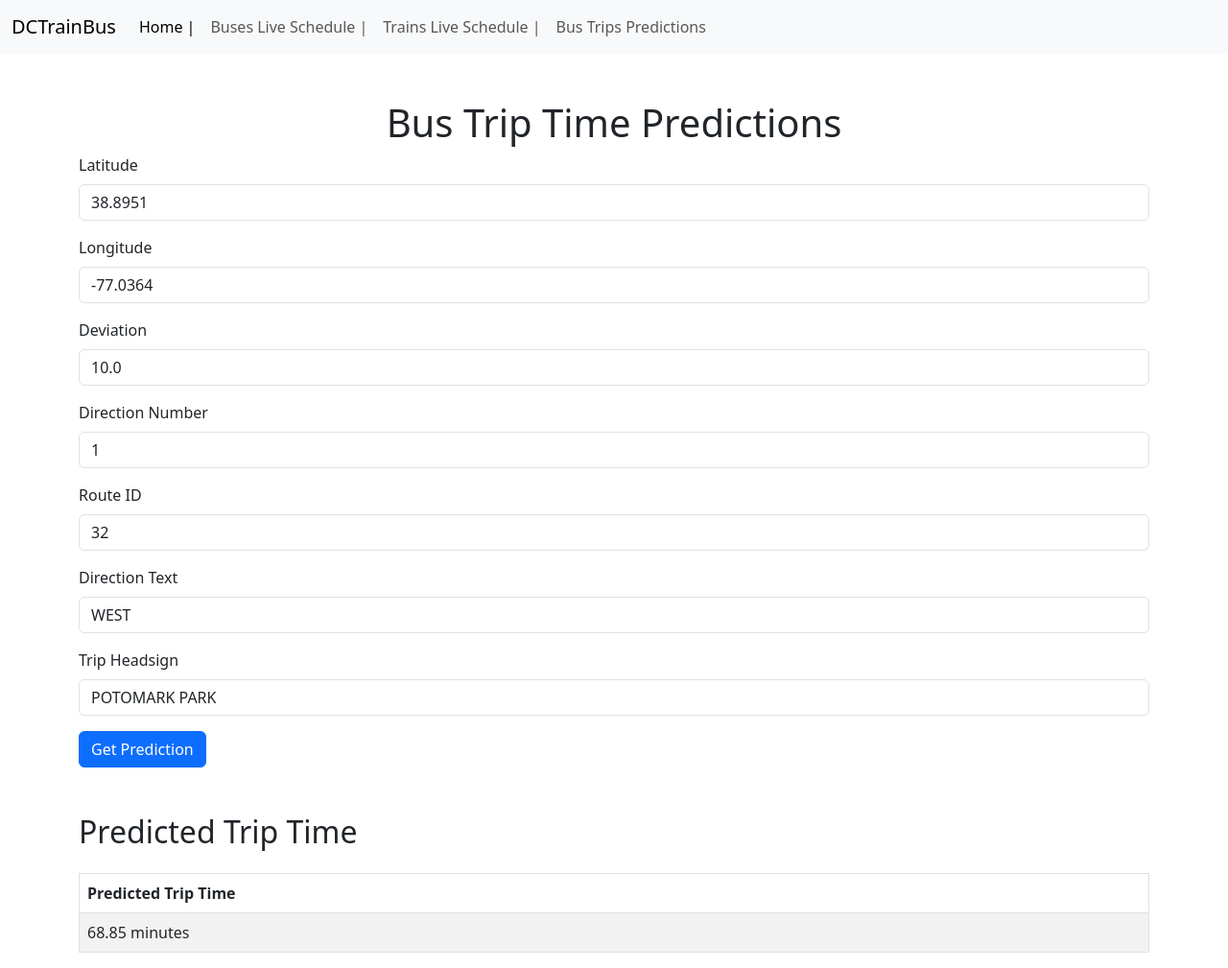
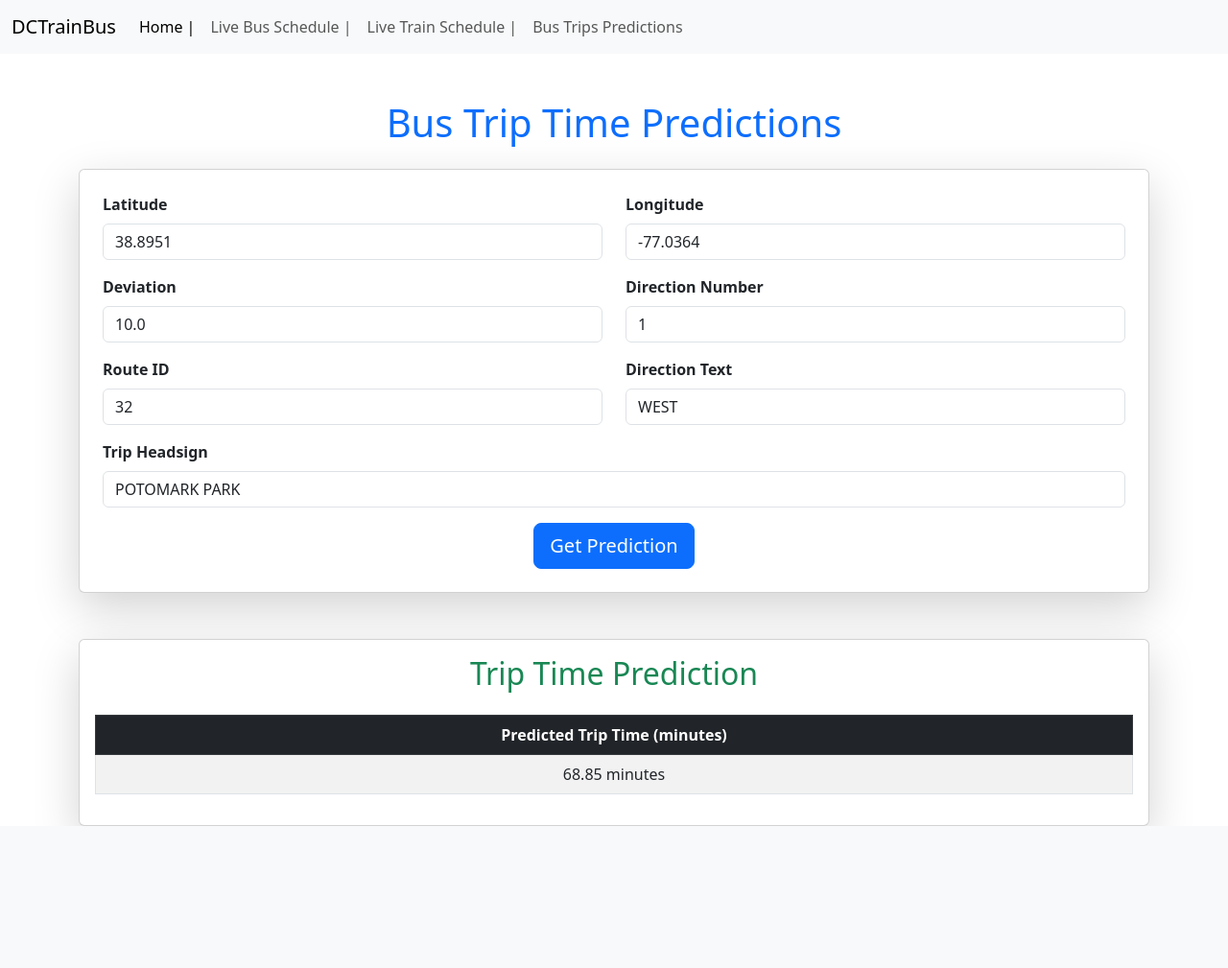
Before and after one commit to ntuifranklin/dcbus, a Flask app: page /buses_trips_predictions in a window 1280 px wide. Shown: the whole page at 96% size. After the commit the page ends 861 px from the top, so only its background shows below. Run offline with Flask 3, Linux system fonts and the light colour scheme; some libraries are stand-ins or nearby versions.

Commit message:
improved the htmltables in buses.html and trains.html

```diff
--- a/templates/base.html
+++ b/templates/base.html
@@ -21,10 +21,10 @@
                         <a class="nav-link active" aria-current="page" href="/">Home |</a>
                     </li>
                     <li class="nav-item">
-                        <a class="nav-link" href="/buses">Buses Live Schedule |</a>
+                        <a class="nav-link" href="/buses">Live Bus Schedule |</a>
                     </li>
                     <li class="nav-item">
-                        <a class="nav-link" href="/trains">Trains Live Schedule |</a>
+                        <a class="nav-link" href="/trains">Live Train Schedule |</a>
                     </li>
 
                     <li class="nav-item">
--- a/templates/bus_predictions.html
+++ b/templates/bus_predictions.html
@@ -1,68 +1,70 @@
 <!-- buses.html -->
 {% extends 'base.html' %}
-{% block title %} Buses Trip Time Predictions{% endblock %}
+{% block title %} Buses Trip Time Predictions {% endblock %}
 
 {% block content %}
-<!-- Display a form that accepts the following data:
-
-new_bus_data = {
-    "Lat": 38.8951,
-    "Lon": -77.0364,
-    "Deviation": 10.0,
-    "DirectionNum": 1,
-    "RouteID": "32",
-    "DirectionText": "WEST",
-    "TripHeadsign": "POTOMAC PARK"
-} and displays the predicted trip time in a table format. -->
 <div class="container mt-5">
-    <h1 class="text-center">Bus Trip Time Predictions</h1>
+    <h1 class="text-center text-primary mb-4">Bus Trip Time Predictions</h1>
+    <div class="card shadow-lg p-4">
         <form method="POST" action="/buses_trips_predictions">
-        <div class="mb-3">
-            <label for="Lat" class="form-label">Latitude</label>
+            <div class="row">
+                <div class="col-md-6 mb-3">
+                    <label for="Lat" class="form-label fw-bold">Latitude</label>
                     <input type="text" class="form-control" id="Lat" name="Lat" value="38.8951" required>
                 </div>
-        <div class="mb-3">
-            <label for="Lon" class="form-label">Longitude</label>
-            <input type="text" class="form-control" id="Lon" name="Lon"  value="-77.0364"  required>
+                <div class="col-md-6 mb-3">
+                    <label for="Lon" class="form-label fw-bold">Longitude</label>
+                    <input type="text" class="form-control" id="Lon" name="Lon" value="-77.0364" required>
+                </div>
+            </div>
+            <div class="row">
+                <div class="col-md-6 mb-3">
+                    <label for="Deviation" class="form-label fw-bold">Deviation</label>
+                    <input type="text" class="form-control" id="Deviation" name="Deviation" value="10.0" required>
+                </div>
+                <div class="col-md-6 mb-3">
+                    <label for="DirectionNum" class="form-label fw-bold">Direction Number</label>
+                    <input type="text" class="form-control" id="DirectionNum" name="DirectionNum" value="1" required>
+                </div>
+            </div>
+            <div class="row">
+                <div class="col-md-6 mb-3">
+                    <label for="RouteID" class="form-label fw-bold">Route ID</label>
+                    <input type="text" class="form-control" id="RouteID" name="RouteID" value="32" required>
+                </div>
+                <div class="col-md-6 mb-3">
+                    <label for="DirectionText" class="form-label fw-bold">Direction Text</label>
+                    <input type="text" class="form-control" id="DirectionText" name="DirectionText" value="WEST" required>
+                </div>
             </div>
             <div class="mb-3">
-            <label for="Deviation" class="form-label">Deviation</label>
-            <input type="text" class="form-control" id="Deviation" name="Deviation"  value="10.0"  required>
+                <label for="TripHeadsign" class="form-label fw-bold">Trip Headsign</label>
+                <input type="text" class="form-control" id="TripHeadsign" name="TripHeadsign" value="POTOMARK PARK" required>
             </div>
-        <div class="mb-3">
-            <label for="DirectionNum" class="form-label">Direction Number</label>
-            <input type="text" class="form-control" id="DirectionNum" name="DirectionNum"  value="1" required>
+            <div class="text-center">
+                <button type="submit" class="btn btn-primary btn-lg">Get Prediction</button>
             </div>
-        <div class="mb-3">
-            <label for="RouteID" class="form-label">Route ID</label>
-            <input type="text" class="form-control" id="RouteID" name="RouteID"  value="32" required>
+        </form>
     </div>
-        <div class="mb-3">
-            <label for="DirectionText" class="form-label">Direction Text</label>
-            <input type="text" class="form-control" id="DirectionText" name="DirectionText"  value="WEST" required>
-        </div>
-        <div class="mb-3">
-            <label for="TripHeadsign" class="form-label">Trip Headsign</label>
-            <input type="text" class="form-control" id="TripHeadsign" name="TripHeadsign"  value="POTOMARK PARK"  required>
-        </div>
-        <button type="submit" class="btn btn-primary">Get Prediction</button>
-    </form>
+
     {% if prediction is not none %}
-    <h2 class="mt-5">Predicted Trip Time</h2>
+    <div class="card shadow-lg mt-5">
+        <div class="card-body">
+            <h2 class="text-center text-success">Trip Time Prediction</h2>
             <table class="table table-striped table-bordered table-hover mt-4">
-        <thead>
+                <thead class="table-dark">
                     <tr>
-                <th>Predicted Trip Time</th>
+                        <th class="text-center">Predicted Trip Time (minutes)</th>
                     </tr>
                 </thead>
                 <tbody>
                     <tr>
-                <td>{{ data }} minutes</td>
+                        <td class="text-center">{{ data }} minutes</td>
                     </tr>
                 </tbody>
             </table>
+        </div>
+    </div>
     {% endif %}
 </div>
-
-
 {% endblock %}
```
Also changed, not shown: templates/buses.html (+27 -13 lines), templates/index.html (+16 -7 lines), templates/trains.html (+11 -6 lines). Lines whose indentation alone changed are shown as unchanged.
